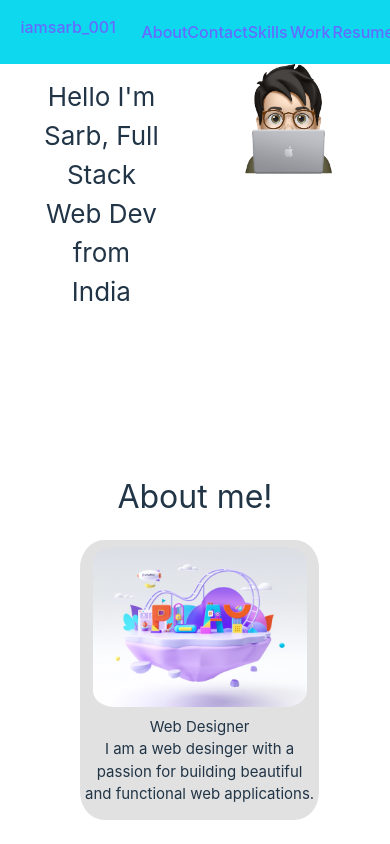
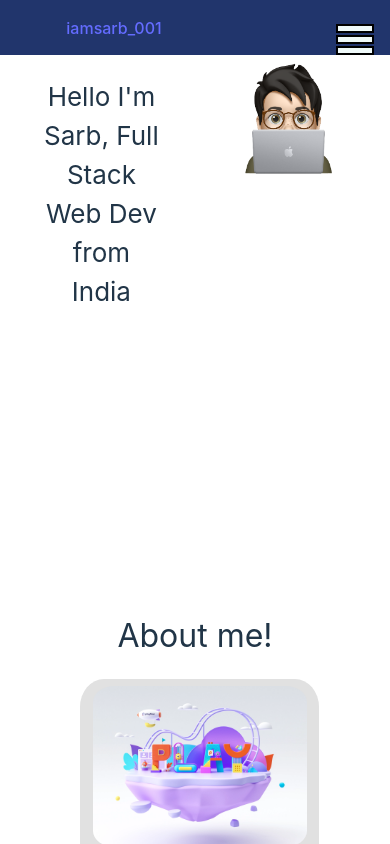
Before and after one commit to sarb001/Dev-portfolio, a React (Vite) app: page / in a window 390 px wide. Shown: the top 844 px of the page. Built offline with nearby package versions, Linux system fonts and the light colour scheme.

Commit message:
portfolio  completed

```diff
--- a/src/Components/Navbar.jsx
+++ b/src/Components/Navbar.jsx
@@ -1,28 +1,33 @@
-import React from 'react'
+import React, { useState } from 'react'
 import '../styles/Navbar.css' ;
 
 const Navbar = () => {
+
+   const [toggle,setToggle] = useState(false);
+
+   const ToggleMenu = () => {
+     setToggle((prev) => !prev);
+   }
+
   return (
     <div className = 'navbar-container'>
         <div className = "navtitle">
             <a id = "home" href = "#home">  iamsarb_001  </a>
         </div>
 
-        <div className = "menu-bars">
-          <a href = "#" className = "burger-menu">
+          <span onClick={ToggleMenu} className = "burger-menu">
               <span className = "bar"> </span>
               <span className = "bar"> </span>
               <span className = "bar"> </span>
-          </a>
-        </div>
+          </span>
 
-        <div className = "navlinks">
+        <div className = {`navlinks ${toggle ? 'active' : '' }`}>
             <ul>
                     <li> <a href = "#about" > About  </a>  </li>
                     <li> <a href = "#contact"  >  Contact  </a>  </li>
                     <li> <a href = "#skills" > Skills  </a> </li>
                     <li> <a href = "#work" > Work </a>  </li>
-                    <li>  <a href = "" > Resume </a> </li>
+                    <li> <a href = "" > Resume </a> </li>
             </ul>
         </div>
 
--- a/src/styles/Home.css
+++ b/src/styles/Home.css
@@ -1,6 +1,8 @@
 .home-items{
-    display: grid;
     grid-template-columns: 1fr 1fr;
+}
+.home-avataimg > img{
+    width: 68%;
 }
 .home-text{
     display: flex;
@@ -12,25 +14,40 @@
     font-size: 34px;
 }
 
+@media screen and (max-width : 1500px){
+    .home-items{
+        display: grid;
+        grid-template-columns: 1fr 1fr;
+    }
+}
+
+@media screen and (max-width : 768px){
+    #font {
+        font-size: 26px;
+    }
+    .home-items{
+        display: grid;
+        grid-template-columns: 1fr 1fr;
+    }
+}
+
 @media screen and (max-width : 889px){
     .home-avataimg > img{
         width: 75%;
     }
-}
-@media screen and (max-width : 768px){
-    #font {
-        font-size: 26px;
+    .home-items{
+        display: grid;
+        grid-template-columns: 1fr 1fr;
     }
 }
-@media screen and (max-width : 480px){
-    .navbar-container{
-        background-color: rgb(13, 216, 238);
-    }
+
+
+@media screen and (max-width : 530px){
     .home-avataimg > img{
         width: 68%;
     }
     .home-items{
-        grid-template-rows: 0.5fr 0.5fr;
+        grid-template-rows: 1fr 1fr;
     }
     .home-text{
         margin: 12% 18%;
--- a/src/styles/Navbar.css
+++ b/src/styles/Navbar.css
@@ -1,38 +1,107 @@
 .navlinks > ul{
     list-style-type: none;
-    display: grid;
-    grid-template-columns: repeat(5,1fr);
+    display: flex;
 }
 .navbar-container{
-    display: grid;
-    grid-template-columns: 1fr 0fr 1fr;
+    display: flex;
+    justify-content: space-between;
+    align-items: center;
     width: 100%;
     padding: 1%;
-    position: fixed;
-    background-color: transparent;
+    background-color: rgb(33, 53, 108);
+    position: relative;
 }
 .navtitle{
     padding: 2% 7%;
 }
+.burger-menu {
+    justify-content: space-between;
+    display: none;
+    width: 38px;
+    height: 3.7vh;
+    flex-direction: column;
+    position: absolute;
+    top: 1.5rem;
+    right: 1rem;
+}
+.navlinks li a {
+    display: block;
+}
+ul > li {
+ width: 100px;
+}
+li > a {
+    display: block;
+    text-decoration: none;
+    padding: 2%;
+    color: white;
+    font-family: Instrument Serif;
+}
+.bar{
+        display: inherit;
+        height: 0.8vh;
+        border: 2px solid black;
+        height: 0.6vh;
+        background-color: rgb(240, 250, 250);
+}
+
+@media screen and (max-width : 1500px){
+    .navbar-container{
+        background-color: rgb(33, 53, 108);
+        padding: 0%;
+        position: fixed;
+        width: 100%;
+    }
+}
 
 @media screen and (max-width : 900px){
     .navbar-container{
-        background-color: red;
+        background-color:rgb(33, 53, 108);
+        padding: 0%;
     }
 }
 
 @media screen and (max-width : 768px){
     .navbar-container{
-        background-color: rgb(18, 207, 47);
-        grid-template-columns: 0.5fr 0fr 1.5fr;
+        background-color: rgb(33, 53, 108);
     }
     .navtitle {
-        padding: 11% 17%;
+        padding: 0%;
+    }
+    .navlinks> ul {
+        padding: 0%;
+        width: 100%;
+
     }
 }
 
-@media screen and (max-width : 480px){
+@media screen and (max-width : 530px){
     .navbar-container{
-        background-color: rgb(13, 216, 238);
+        background-color:rgb(33, 53, 108);
+        flex-direction: column;
+        align-items: flex-start;
+        z-index: 100;
+        position: fixed;
+    }
+    .burger-menu{
+        display: flex;
+    }
+    .navlinks{
+        display: none;
+        width: 100%;
+    }
+    .navlinks > ul{
+        flex-direction: column;
+        align-items: center;
+        width: 100%;
+    }
+    .navlinks li{
+        text-align: center;
+    }
+    .navlinks.active{
+        display: flex;
+    }
+    .navtitle{
+        padding: 4% 17%;
     }
 }
```
